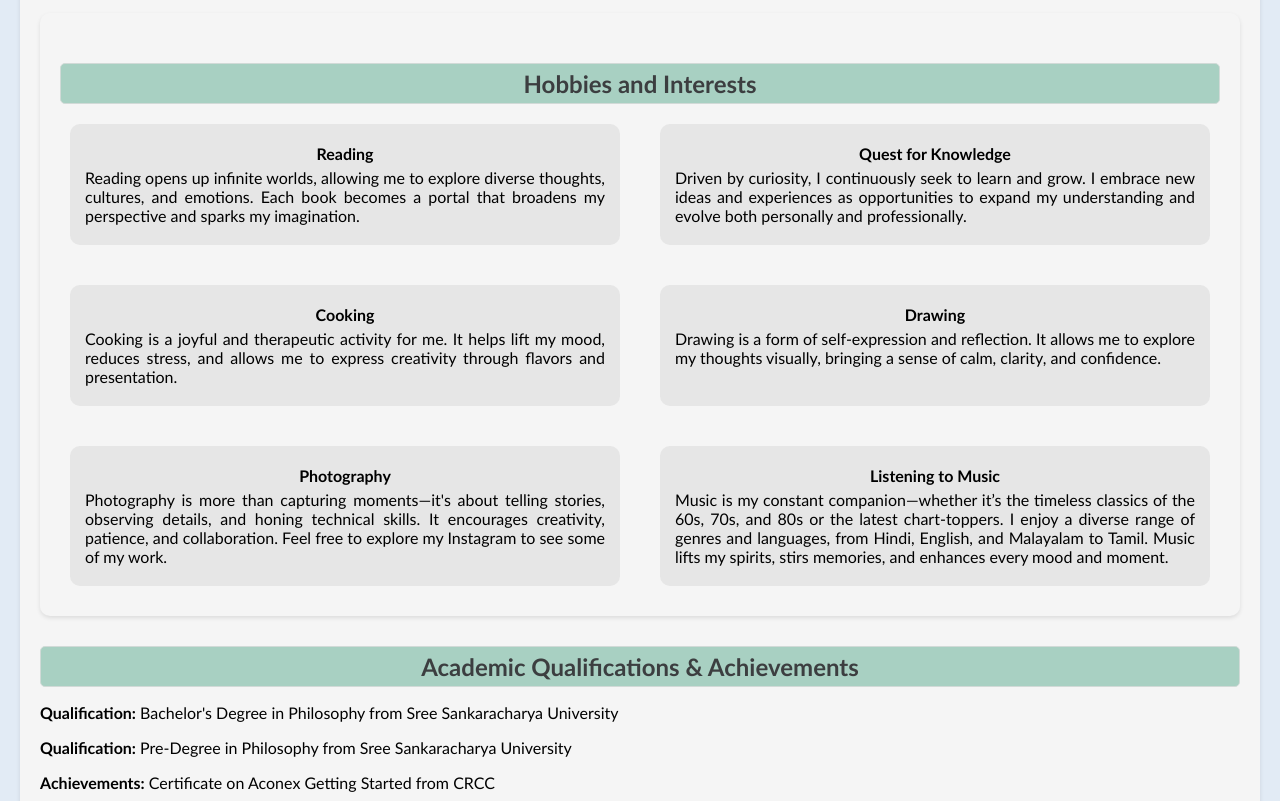
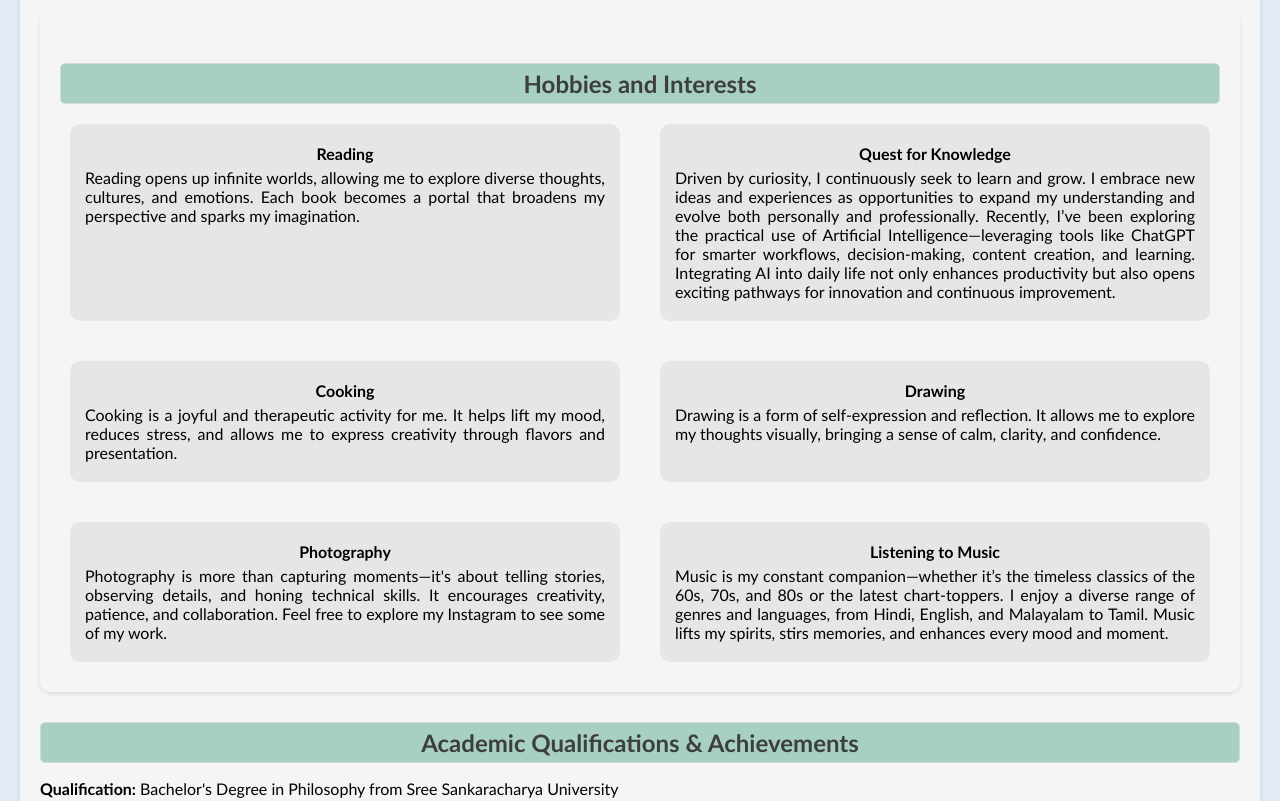
Before and after one commit to kishorsankaran/kishorsankaran.github.io, a plain HTML site: page index.html in a window 1280 px wide. Shown: the part 2740-3541 px from the top of the page. Drawn offline with nearby package versions, Linux system fonts and the light colour scheme.

Commit message:
Update index.html

```diff
--- a/index.html
+++ b/index.html
@@ -577,10 +577,11 @@
             <p>Reading opens up infinite worlds, allowing me to explore diverse thoughts, cultures, and emotions. Each book becomes a portal that broadens my perspective and sparks my imagination.</p>
         </div>
 
-        <div class="skills-box" data-aos="fade-up" data-aos-delay="300">
-            <p><strong>Quest for Knowledge</strong></p>
-            <p>Driven by curiosity, I continuously seek to learn and grow. I embrace new ideas and experiences as opportunities to expand my understanding and evolve both personally and professionally.</p>
-        </div>
+       <div class="skills-box" data-aos="fade-up" data-aos-delay="300">
+    <p><strong>Quest for Knowledge</strong></p>
+    <p>Driven by curiosity, I continuously seek to learn and grow. I embrace new ideas and experiences as opportunities to expand my understanding and evolve both personally and professionally. Recently, I’ve been exploring the practical use of Artificial Intelligence—leveraging tools like ChatGPT for smarter workflows, decision-making, content creation, and learning. Integrating AI into daily life not only enhances productivity but also opens exciting pathways for innovation and continuous improvement.</p>
+</div>
+
 
         <div class="skills-box" data-aos="fade-up" data-aos-delay="400">
             <p><strong>Cooking</strong></p>
```
